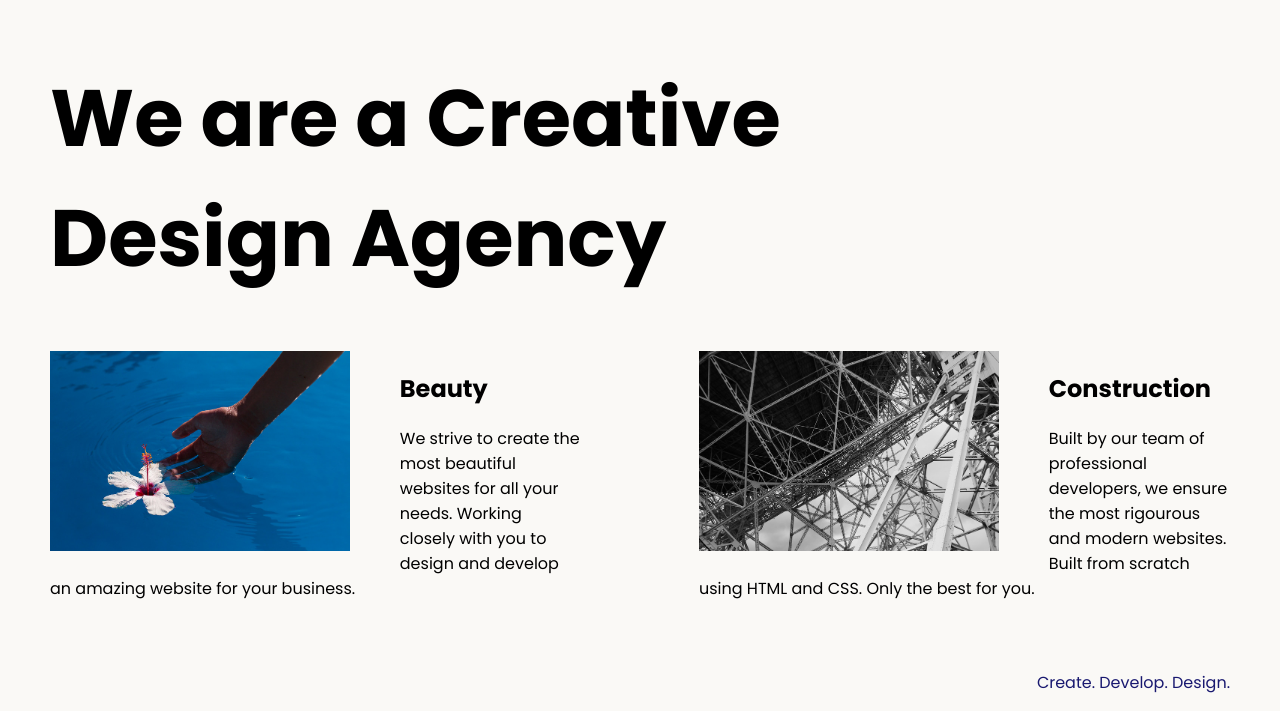
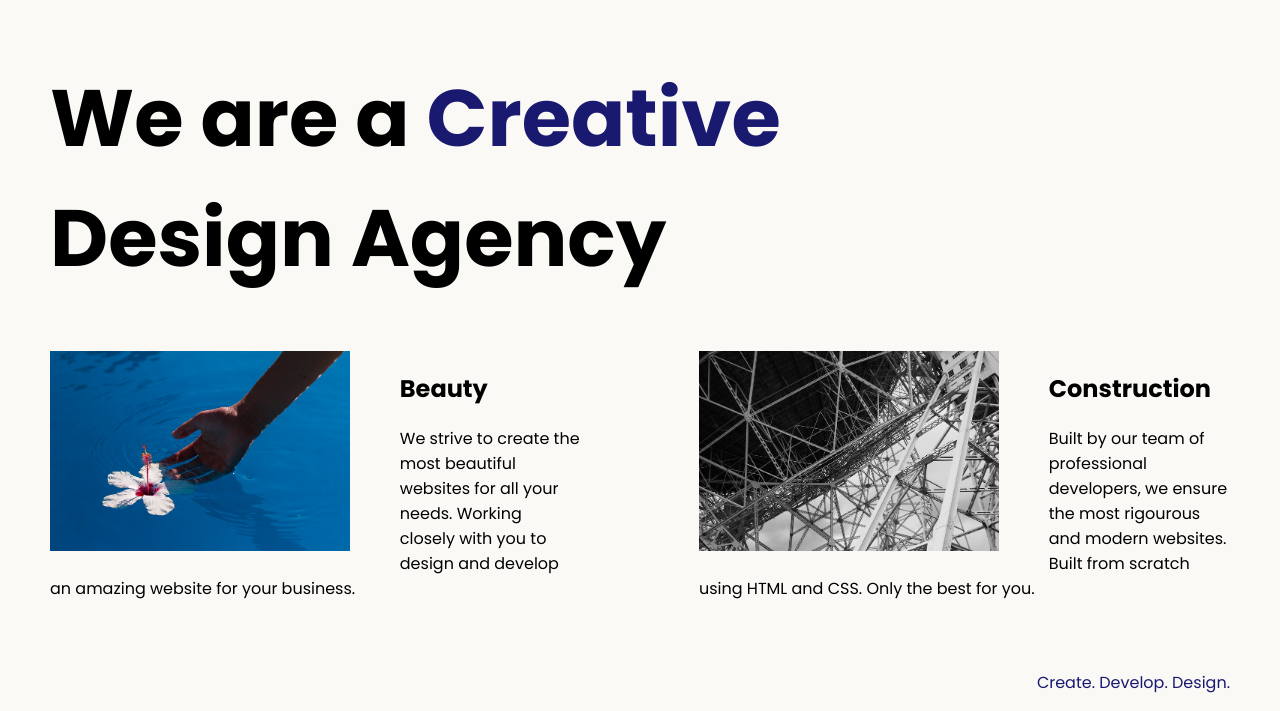
Before and after one commit to rencyyyy/Web-Development, a plain HTML site: page 8.4 Web Design Agency Project/index.html in a window 1280 px wide. Shown: the part 99-810 px from the top of the page. Drawn offline with Linux system fonts and the light colour scheme.

Commit message:
Modified Project

```diff
--- a/8.4 Web Design Agency Project/style.css
+++ b/8.4 Web Design Agency Project/style.css
@@ -37,7 +37,7 @@ footer {
   float: right;
 }
 
-.creative {
+span {
   color: midnightblue;
 }
 
```
